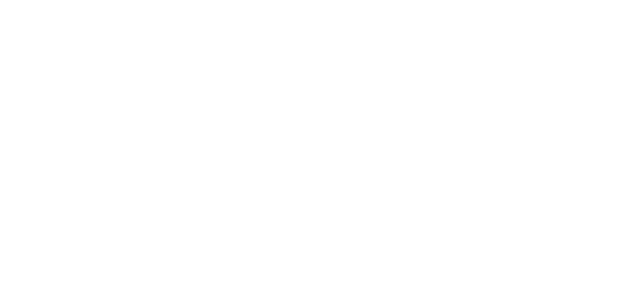
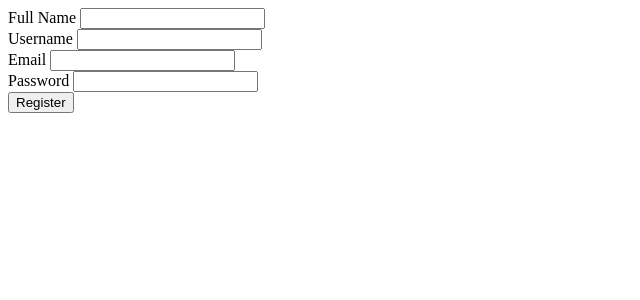
Before and after one commit to k493r0/EqManage, a PHP site: page /login.php in a window 1280 px wide. Before the commit the part shown is empty. Shown: the top 300 px of the page, without its empty margins (0-640 px from the left). Run offline with PHP 8.4, Linux system fonts and the light colour scheme.

Commit message:
added basic login field

```diff
--- a/login.php
+++ b/login.php
@@ -14,7 +14,53 @@
 </head>
 
 
+<body>
 
+<div class="page-content">
+    <div>
+
+        <div>
+            <label class="form-row-inner">
+                <span class="label">Full Name</span>
+                <input type="text" name="fullname" id="full_name" class="input-text" required>
+
+            </label>
+        </div>
+
+        <div>
+            <label class="form-row-inner">
+                <span class="label">Username</span>
+                <input type="text" name="fullname" id="full_name" class="input-text" required>
+
+            </label>
+        </div>
+
+        <div>
+            <label class="form-row-inner">
+                <span class="label">Email</span>
+                <input type="text" name="fullname" id="full_name" class="input-text" required>
+
+            </label>
+        </div>
+
+
+        <div>
+            <label class="form-row-inner">
+                <span class="label">Password</span>
+                <input type="text" name="fullname" id="full_name" class="input-text" required>
+
+            </label>
+        </div>
+
+        <div>
+            <input type="submit" name="reg-user" class="register" value="Register">
+        </div>
+
+    </div>
+
+</div>
+
+</body>
 
 
 </html>
```
